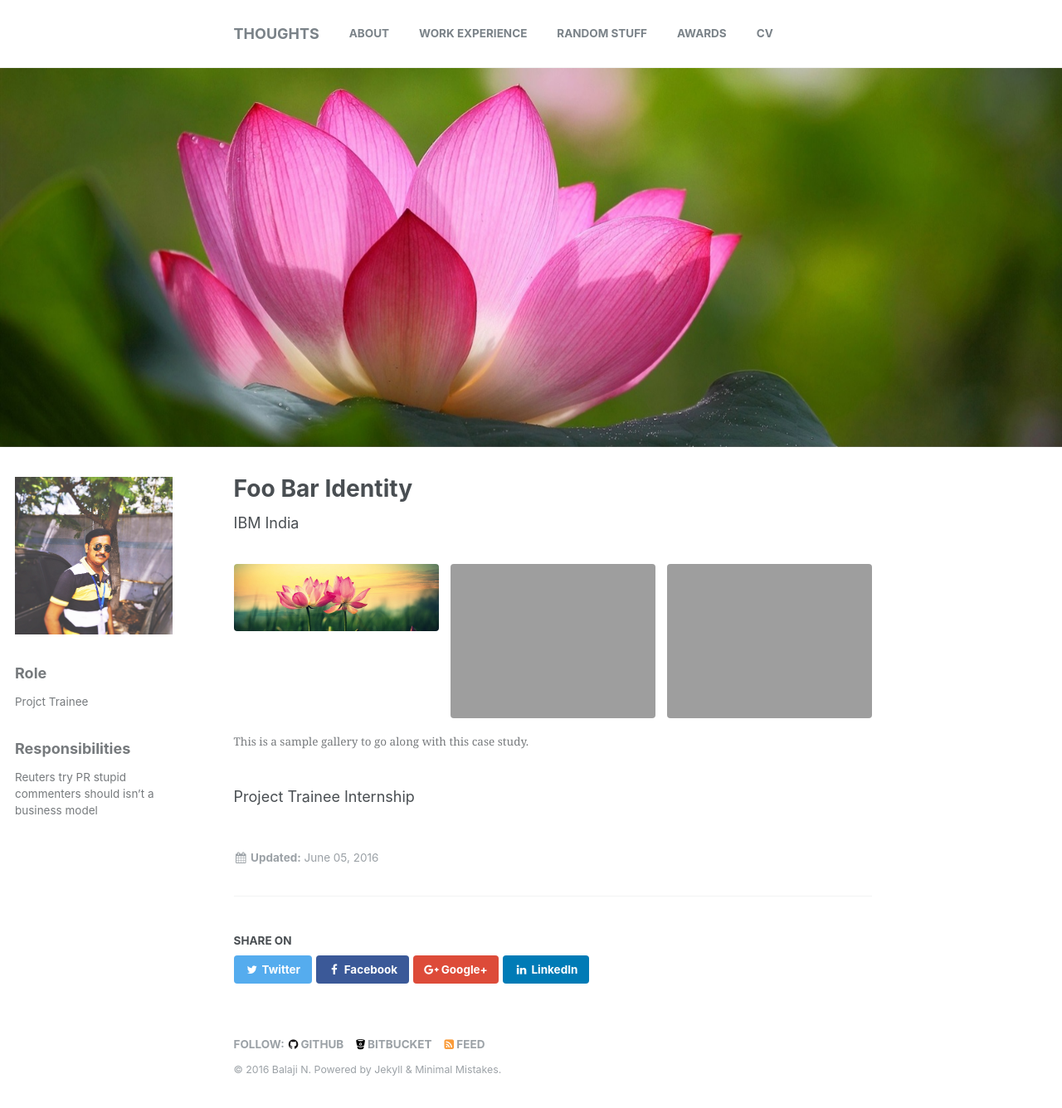
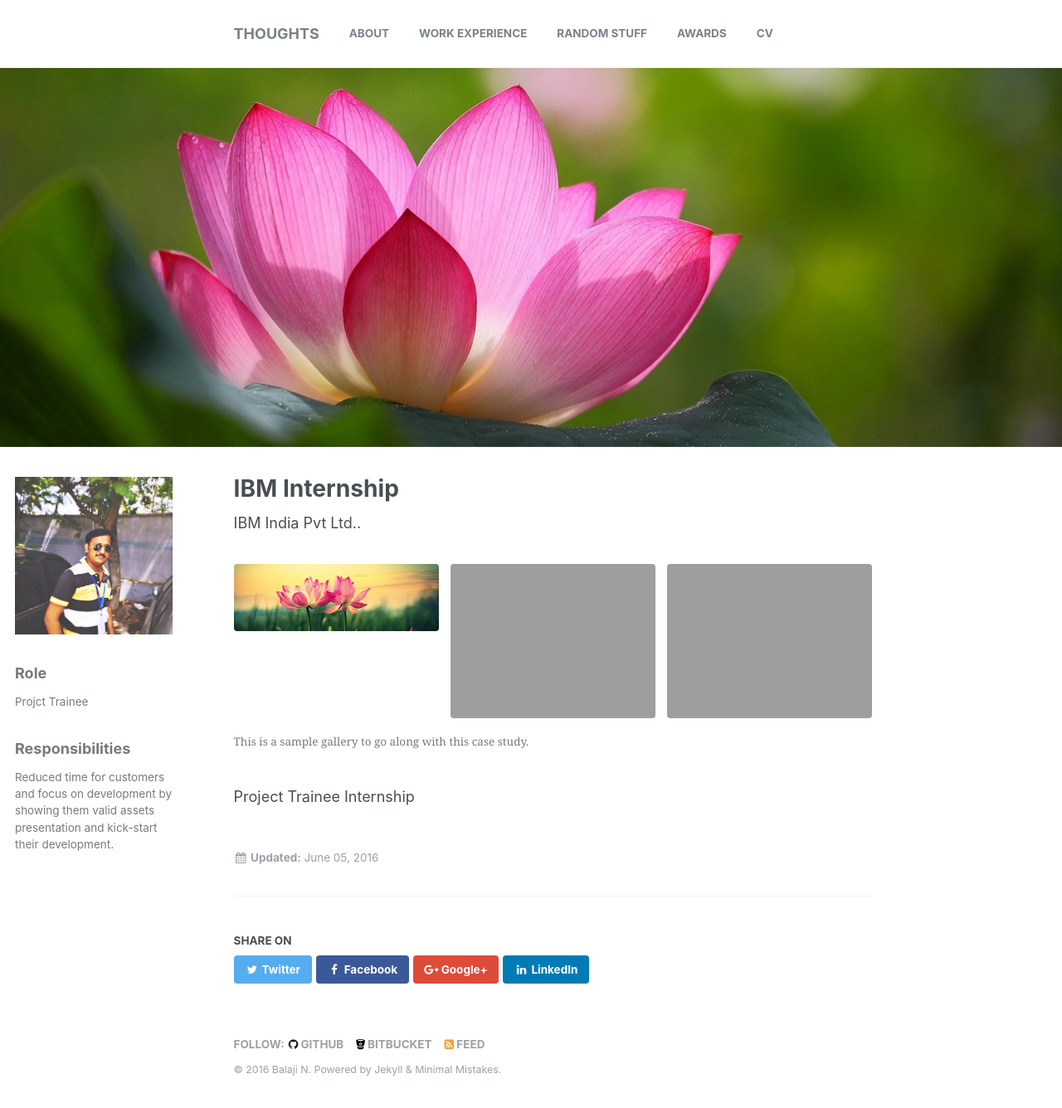
Before and after one commit to balajincse/balajincse.github.io, a Jekyll site: the page built from _portfolio/foo-bar-website.md, in a window 1280 px wide and 1353 px high. Shown: the top 1336 px of the window at 83% size. Built offline with Jekyll 4.4.1, drawn with Linux system fonts in a browser that asks for light colours.

Commit message:
update foo

```diff
--- a/_portfolio/foo-bar-website.md
+++ b/_portfolio/foo-bar-website.md
@@ -1,16 +1,16 @@
 ---
-title: "Foo Bar Identity"
-excerpt: "Foo Bar design system including logo mark, website design, and branding applications."
+title: "IBM Internship"
+excerpt: ""
 header:
   image: Lotus-Flower-pink.jpg
-  teaser: Lotus-Flower-pink.jpg
+  teaser: IBM.png
 sidebar:
   - title: "Role"
     image: bio-photo.jpg
     image_alt: "logo"
     text: "Projct Trainee"
   - title: "Responsibilities"
-    text: "Reuters try PR stupid commenters should isn't a business model"
+    text: "Reduced time for customers and focus on development by showing them valid assets presentation and kick-start their development."
 gallery:
   - url: Lotus-Flower-Sunset.jpg
     image_path: Lotus-Flower-Sunset.jpg
@@ -23,7 +23,7 @@ gallery:
     alt: "placeholder image 3"
 ---
 
-IBM India
+IBM India Pvt Ltd..
 
 {% include gallery caption="This is a sample gallery to go along with this case study." %}
 
```
